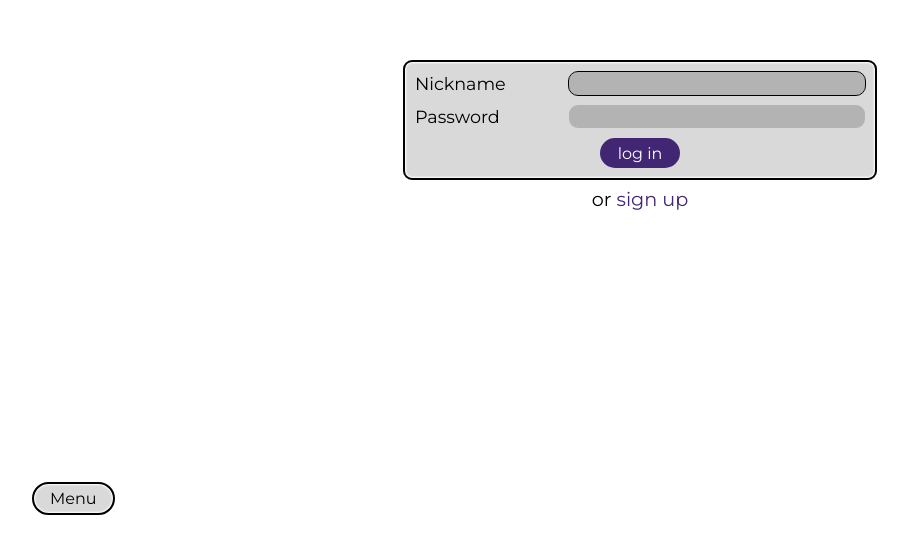
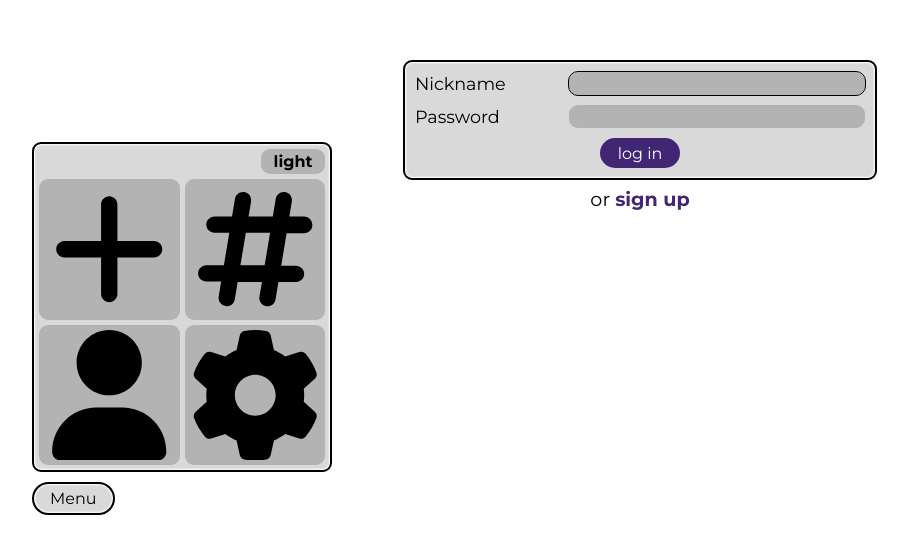
Before and after one commit to CrgioYalux/tipper-monorepo, a React (Create React App) app in the folder client/: page / in a window 1280 px wide. Shown: the part 265-800 px from the top of the page, without its empty margins (0-908 px from the left). Built offline with nearby package versions, Linux system fonts and the light colour scheme.

Commit message:
feat(client): add func to widgets menu

```diff
--- a/client/src/components/Views/AccessView/AccessView.css
+++ b/client/src/components/Views/AccessView/AccessView.css
@@ -15,14 +15,13 @@
 
 .AccessView__switch_mode_bt span {
   font-size: 1.2em;
+  font-weight: 400;
   font-family: var(--primary-font);
   color: var(--secondary-color-opacity-full);
 }
 
 .AccessView__switch_mode_bt span strong {
-  font-family: var(--primary-font);
-  font-size: 1em;
-
+  font-weight: 700;
   color: var(--brand-color-darker);
 
   cursor: pointer;
--- a/client/src/components/Views/HomeView/HomeView.css
+++ b/client/src/components/Views/HomeView/HomeView.css
@@ -1,8 +1,8 @@
 .HomeView {
+  width: 90vw;
+  max-width: 500px;
+
   display: flex;
   flex-direction: column;
   gap: 5px;
-
-  padding-right: 10px;
-  padding-left: 10px;
 }
--- a/client/src/components/Widgets/AddTipWidget/index.jsx
+++ b/client/src/components/Widgets/AddTipWidget/index.jsx
@@ -1,12 +1,38 @@
 import './AddTipWidget.css';
+import { useState } from 'react';
 import { AddIcon } from '../../Icons/AddIcon';
+import { AddTipForm } from '../../AddTipForm';
 
-export const AddTipWidget = ({ className = "" }) => {
-	return (
-		<button
-      className={`AddTipWidget ${className}`}
-    >
-      <AddIcon className="AddTipWidget_icon"/>
-		</button>
-	);
+export const AddTipWidget = (props) => {
+  const {
+    className = "",
+    using = false,
+    startUsing = () => {},
+    endUsing = () => {}
+  } = props;
+
+  return using
+    ? <AddTipForm
+        className={className}
+        events={{
+          onDidSubmit: () => {
+            endUsing();
+          },
+          onCancelAction: (event) => {
+            event?.preventDefault()
+            endUsing();
+          }
+        }}
+      />
+    : (
+      <button
+        className={`AddTipWidget ${className}`}
+        onClick={(event) => {
+          event.preventDefault();
+          startUsing();
+        }}
+      >
+        <AddIcon className='AddTipWidget_icon'/>
+      </button>
+    );
 };
--- a/client/src/components/Widgets/ProfileWidget/index.jsx
+++ b/client/src/components/Widgets/ProfileWidget/index.jsx
@@ -4,6 +4,7 @@ import { ProfileIcon } from '../../Icons/ProfileIcon';
 
 export const ProfileWidget = ({ className = '' }) => {
   const { views, goToView } = useView();
+
 	return (
 		<button
       onClick={() => goToView(views.Profile)}
--- /dev/null
+++ b/client/src/components/Widgets/SettingWidget/SettingWidget.css
@@ -0,0 +1,23 @@
+.SettingWidget {
+  display: grid;
+  place-items: center;
+
+  margin: 0;
+  padding: 5px;
+
+  border: 0;
+  outline: 0;
+
+  cursor: pointer;
+}
+
+.SettingWidget_icon {
+  max-width: 100%;
+  aspect-ratio: 1;
+
+  fill: var(--secondary-color-opacity-full);
+}
+
+.SettingWidget:focus {
+  outline: 1px solid var(--secondary-color-opacity-full);
+}
--- /dev/null
+++ b/client/src/components/Widgets/SettingWidget/index.jsx
@@ -0,0 +1,16 @@
+import './SettingWidget.css';
+import { useView } from '../../../providers/ViewProvider';
+import { GearIcon } from '../../Icons/GearIcon';
+
+export const SettingWidget = ({ className = '' }) => {
+  const { views, goToView } = useView();
+
+	return (
+		<button
+      onClick={() => goToView(views.Setting)}
+      className={`SettingWidget ${className}`}
+    >
+      <GearIcon className='SettingWidget_icon'/>
+		</button>
+	);
+};
--- a/client/src/components/Widgets/SwitchThemeWidget/SwitchThemeWidget.css
+++ b/client/src/components/Widgets/SwitchThemeWidget/SwitchThemeWidget.css
@@ -3,7 +3,8 @@
   width: max-content;
 
   font-size: 1em;
-  padding: .2em .8em;
+  font-weight: 700;
+  padding: .2em;
   font-family: var(--primary-font);
   color: var(--secondary-color-opacity-full);
 
--- a/client/src/components/WidgetsDrawer/WidgetsDrawer.css
+++ b/client/src/components/WidgetsDrawer/WidgetsDrawer.css
@@ -26,17 +26,20 @@
   left: 0;
 
   width: 50vw;
-  max-width: 200px;
+  max-width: 300px;
+  aspect-ratio: 1;
 
   display: grid;
   grid-template-columns: repeat(auto-fill, minmax(min-content, 1fr));
   grid-gap: 5px;
 
+  margin-bottom: 5px;
 
-  margin-bottom: 5px;
   border: 2px solid var(--secondary-color-opacity-full);
   border-radius: 9px;
-  padding: 10px;
+  padding: 5px;
+
+  box-sizing: border-box;
 
   background-color: var(--primary-color-opacity-high);
   box-shadow: inset 0 0 2px 1px var(--primary-color-opacity-full);
@@ -51,44 +54,68 @@ input#WidgetsDrawer_bt:checked +
 
 .WidgetsDrawer_SwitchTheme {
   position: relative;
-  grid-column: 1;
-  grid-row: 1;
-  transform: translate(-100%, 0);
+
+  grid-column: 1 / 3;
+  grid-row: 1 / 2;
+
+  font-size: 1em;
+
+  width: 4em !important;
 }
 
 :root.dark .WidgetsDrawer_SwitchTheme {
-  left: 50%;
+  left: 0;
   transition: left 0.25s ease-out;
 }
 
 :root.light .WidgetsDrawer_SwitchTheme {
-  left: 100%;
+  left: calc(100% - 4em);
   transition: left 0.25s ease-in;
 }
 
 .WidgetsDrawer_AddTip {
-  grid-column: 1;
+  grid-column: 1 / 2;
   grid-row: 2 / 3;
   max-width: 100%;
+  aspect-ratio: 1;
 
   background-color: var(--primary-color-opacity-medium);
   border-radius: 9px;
 }
 
+.WidgetsDrawer_AddTip_form {
+  grid-column: 1 / 3;
+  grid-row: 2 / 4;
+  max-width: 100%;
+  aspect-ratio: 1;
+}
+
 .WidgetsDrawer_Explore {
-  grid-column: 2;
-  grid-row: 1 / 3;
+  grid-column: 2 / 3;
+  grid-row: 2 / 3;
   max-width: 100%;
+  aspect-ratio: 1;
 
   background-color: var(--primary-color-opacity-medium);
   border-radius: 9px;
 }
 
 .WidgetsDrawer_Profile {
-  grid-column: 2;
+  grid-column: 1 / 2;
   grid-row: 3 / 4;
   max-width: 100%;
+  aspect-ratio: 1;
 
   background-color: var(--primary-color-opacity-medium);
   border-radius: 9px;
 }
+
+.WidgetsDrawer_Setting {
+  grid-column: 2 / 3;
+  grid-row: 3 / 4;
+  max-width: 100%;
+  aspect-ratio: 1;
+
+  background-color: var(--primary-color-opacity-medium);
+  border-radius: 9px;
+}
--- a/client/src/components/WidgetsDrawer/index.jsx
+++ b/client/src/components/WidgetsDrawer/index.jsx
@@ -1,19 +1,63 @@
 import './WidgetsDrawer.css';
+import { useState, useCallback } from 'react';
 import { SwitchThemeWidget } from '../Widgets/SwitchThemeWidget';
 import { AddTipWidget } from '../Widgets/AddTipWidget';
 import { ExploreWidget } from '../Widgets/ExploreWidget';
 import { ProfileWidget } from '../Widgets/ProfileWidget';
+import { SettingWidget } from '../Widgets/SettingWidget';
 
 export const WidgetsDrawer = () => {
+  const [tipping, setTipping] = useState(false);
+
+  const startUsing = useCallback(() => {
+    setTipping(true);
+  }, []);
+
+  const endUsing = useCallback(() => {
+    setTipping(false);
+  }, []);
+
 	return (
 		<label htmlFor='WidgetsDrawer_bt' className='WidgetsDrawer'>
-      <input type='checkbox' id='WidgetsDrawer_bt' name='WidgetsDrawer_bt' defaultChecked={false} />
+      <input type='checkbox' id='WidgetsDrawer_bt' name='WidgetsDrawer_bt' defaultChecked={true} />
       <span className='WidgetsDrawer_bt'>Menu</span>
       <div className='WidgetsDrawer_content'>
-        <SwitchThemeWidget className='WidgetsDrawer_SwitchTheme' />
-        <AddTipWidget className='WidgetsDrawer_AddTip' />
-        <ExploreWidget className='WidgetsDrawer_Explore' />
-        <ProfileWidget className='WidgetsDrawer_Profile' />
+        {
+          tipping
+            ? (
+              <>
+                <SwitchThemeWidget
+                  className='WidgetsDrawer_SwitchTheme'
+                />
+                <AddTipWidget
+                  className='WidgetsDrawer_AddTip_form'
+                  using={true}
+                  endUsing={endUsing}
+                />
+              </>
+            )
+            : (
+              <>
+                <SwitchThemeWidget
+                  className='WidgetsDrawer_SwitchTheme'
+                />
+                <AddTipWidget
+                  className='WidgetsDrawer_AddTip'
+                  using={false}
+                  startUsing={startUsing}
+                />
+                <ExploreWidget
+                  className='WidgetsDrawer_Explore'
+                />
+                <ProfileWidget
+                  className='WidgetsDrawer_Profile'
+                />
+                <SettingWidget
+                  className='WidgetsDrawer_Setting'
+                />
+              </>
+            )
+        }
       </div>
 		</label>
 	);
```
